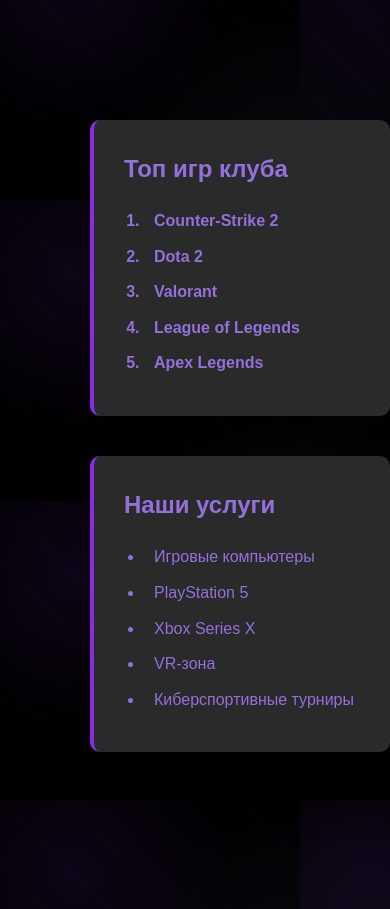
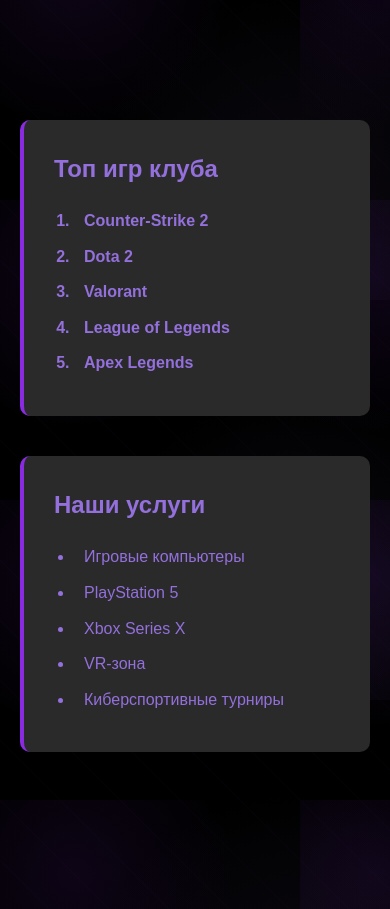
Before and after one commit to Iwayline/storm-net, a plain HTML site: page index.html in a window 390 px wide. Shown: the part 2500-3409 px from the top of the page. Drawn offline with Linux system fonts and the light colour scheme.

Commit message:
Add files via upload

```diff
--- a/index.html
+++ b/index.html
@@ -1,4 +1,4 @@
-<!DOCTYPE html>
+ <!DOCTYPE html>
 <html lang="ru">
 <head>
     <meta charset="UTF-8">
@@ -508,6 +508,9 @@
         margin-top: 15px;
         padding-top: 15px;
     }
+    .lists-container{
+        padding: 0;
+    }
 }
     </style>
 </head>
```
